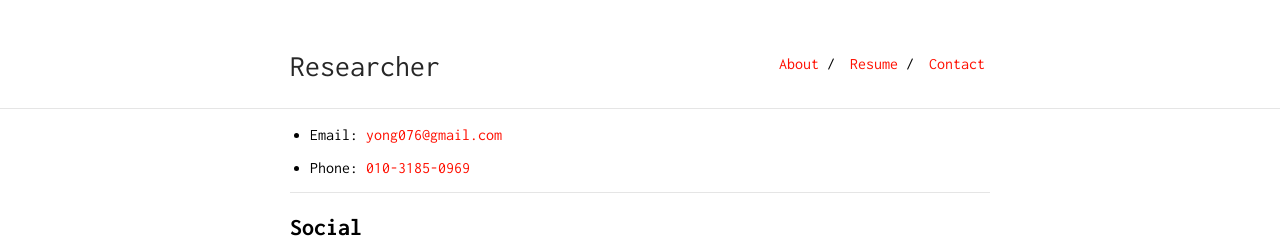
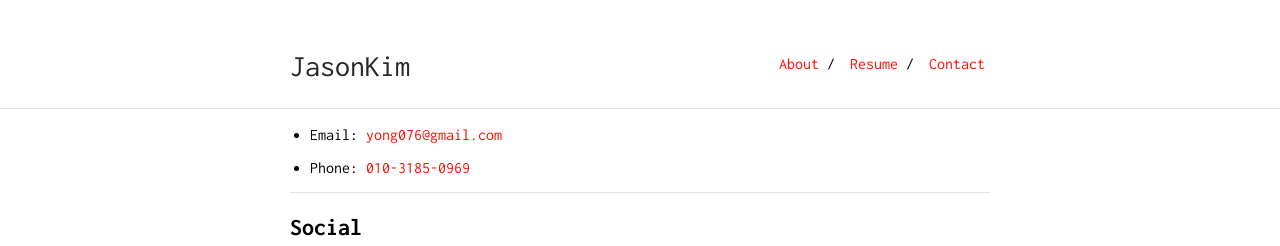
Before and after one commit to JasonKimDeveloper/jasonKimResume, a Jekyll site: the page built from contact.md, in a window 1280 px wide. Shown: the top 246 px of the page. Built offline with Jekyll 4.4.1, drawn with Linux system fonts in a browser that asks for light colours; our own code applies the rules of GitHub Pages for plain Markdown files.

Commit message:
recover 3

```diff
--- a/_config.yml
+++ b/_config.yml
@@ -1,6 +1,6 @@
-title: Researcher
-url: "http://ankitsultana.com"
-baseurl: "/researcher"
+title: JasonKim
+url: "https://jasonkimdeveloper.github.io/"
+baseurl: "/resume"
 
 markdown: kramdown
 
```
Also changed, not shown: contact.md (+1 -0 lines), 4 other files.
